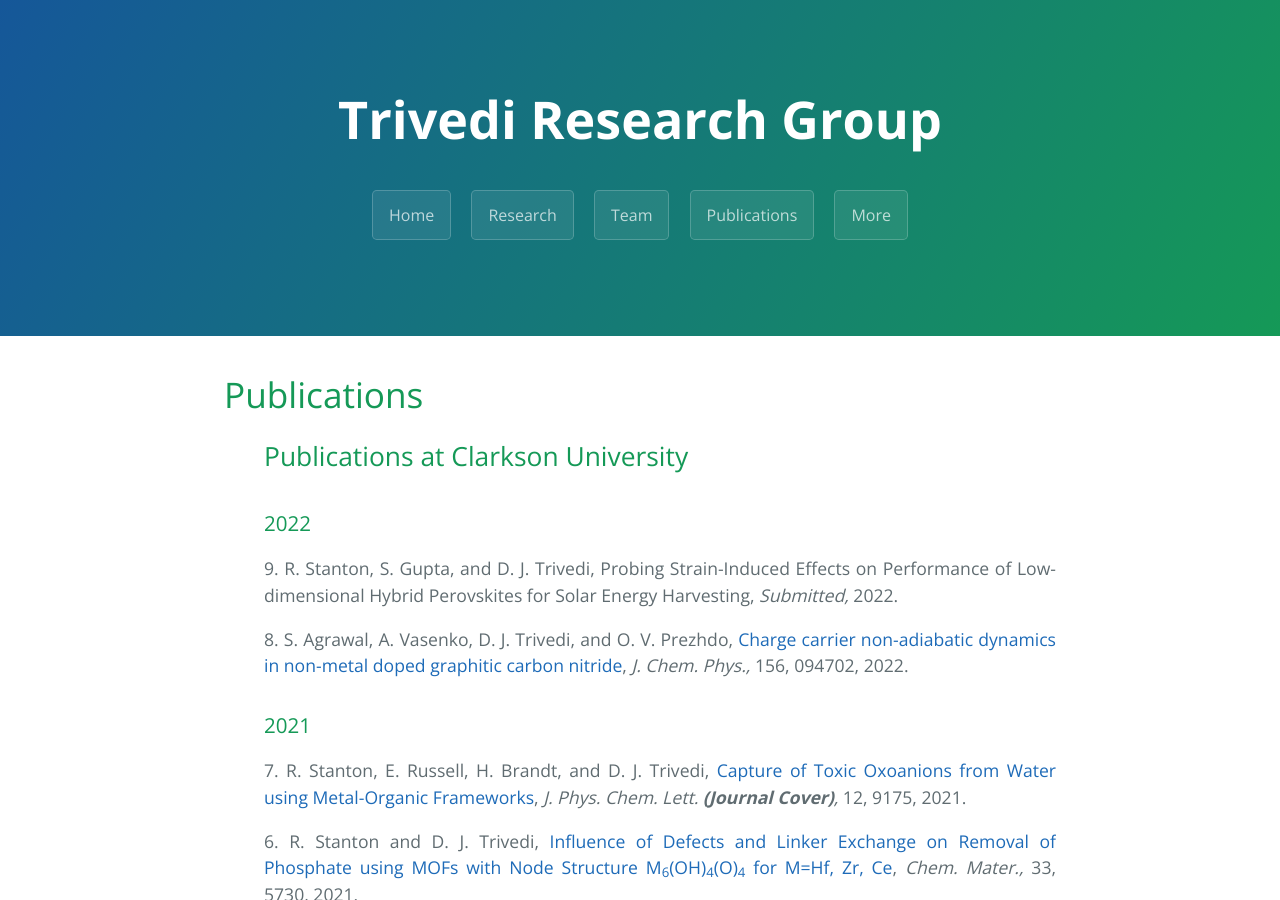
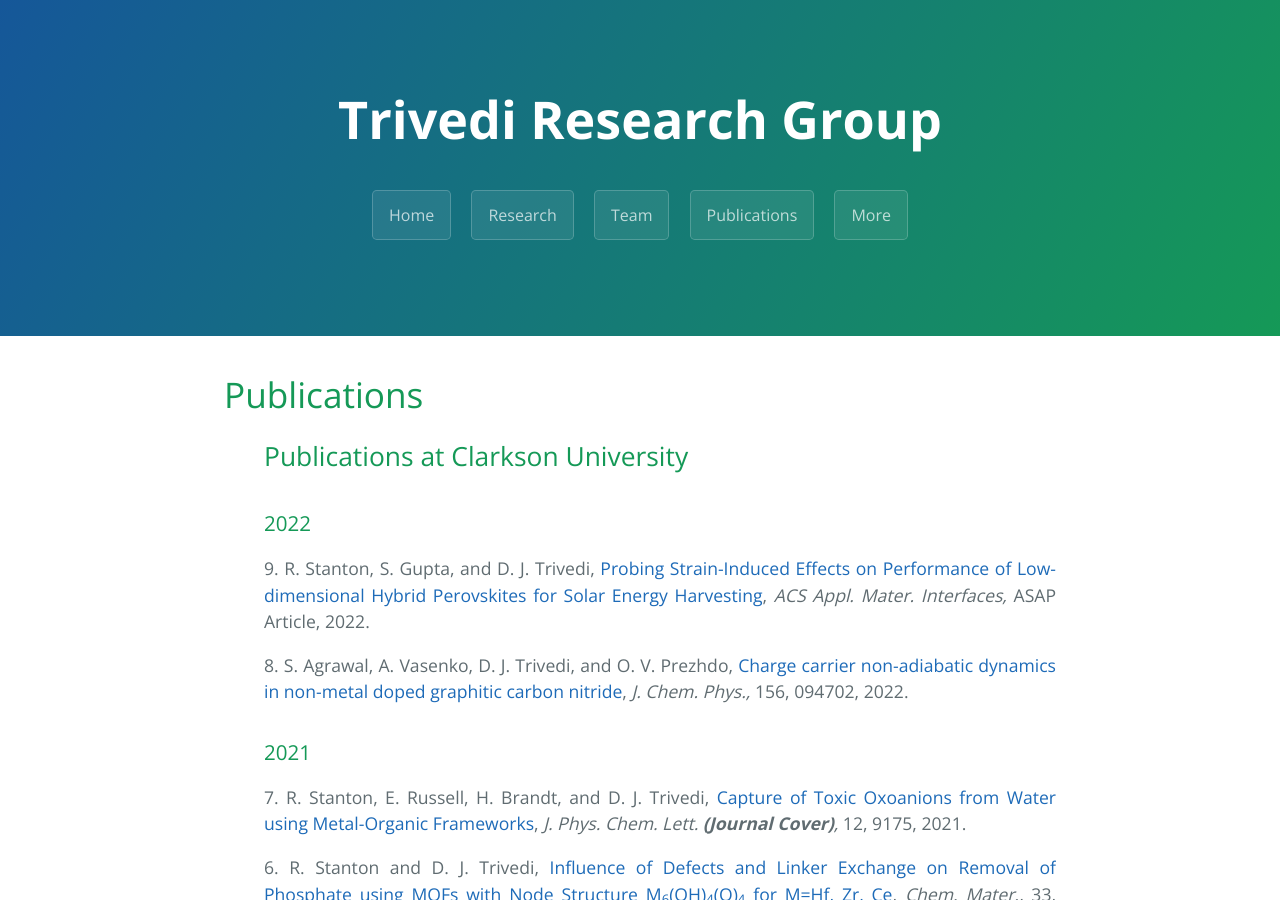
Before and after one commit to dharatrivedi/dharatrivedi.github.io, a Jekyll site: the page built from publication.html, in a window 1280 px wide and 900 px high. Built offline with Jekyll 4.4.1, drawn with Linux system fonts in a browser that asks for light colours.

Commit message:
Update publication.html

```diff
--- a/publication.html
+++ b/publication.html
@@ -8,7 +8,7 @@
   <ul class="clearfix" style="text-align:justify">
     <h2>Publications at Clarkson University</h2>
     <h3>2022</h3>
-      9. R. Stanton, S. Gupta, and D. J. Trivedi, Probing Strain-Induced Effects on Performance of Low-dimensional Hybrid Perovskites for Solar Energy Harvesting, <i> Submitted,</i> 2022.<br />
+      9. R. Stanton, S. Gupta, and D. J. Trivedi, <a href="https://doi.org/10.1021/acsami.2c05842">Probing Strain-Induced Effects on Performance of Low-dimensional Hybrid Perovskites for Solar Energy Harvesting</a>, <i> ACS Appl. Mater. Interfaces,</i> ASAP Article, 2022.<br />
           <p> </p>
       8. S. Agrawal, A. Vasenko, D. J. Trivedi, and O. V. Prezhdo, <a href="https://doi.org/10.1063/5.0079085">Charge carrier non-adiabatic dynamics in non-metal doped graphitic carbon nitride</a>, <i> J. Chem. Phys.,</i> 156, 094702, 2022.<br />
     <h3>2021</h3>
```
